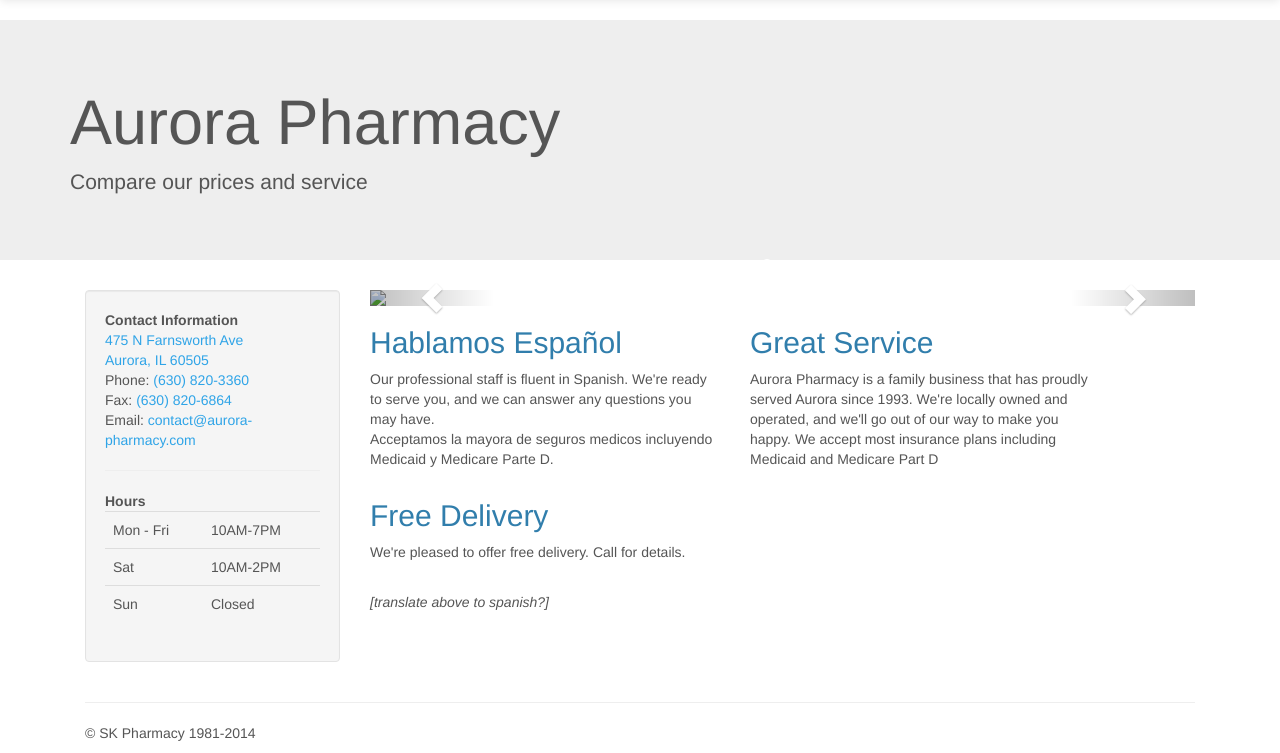
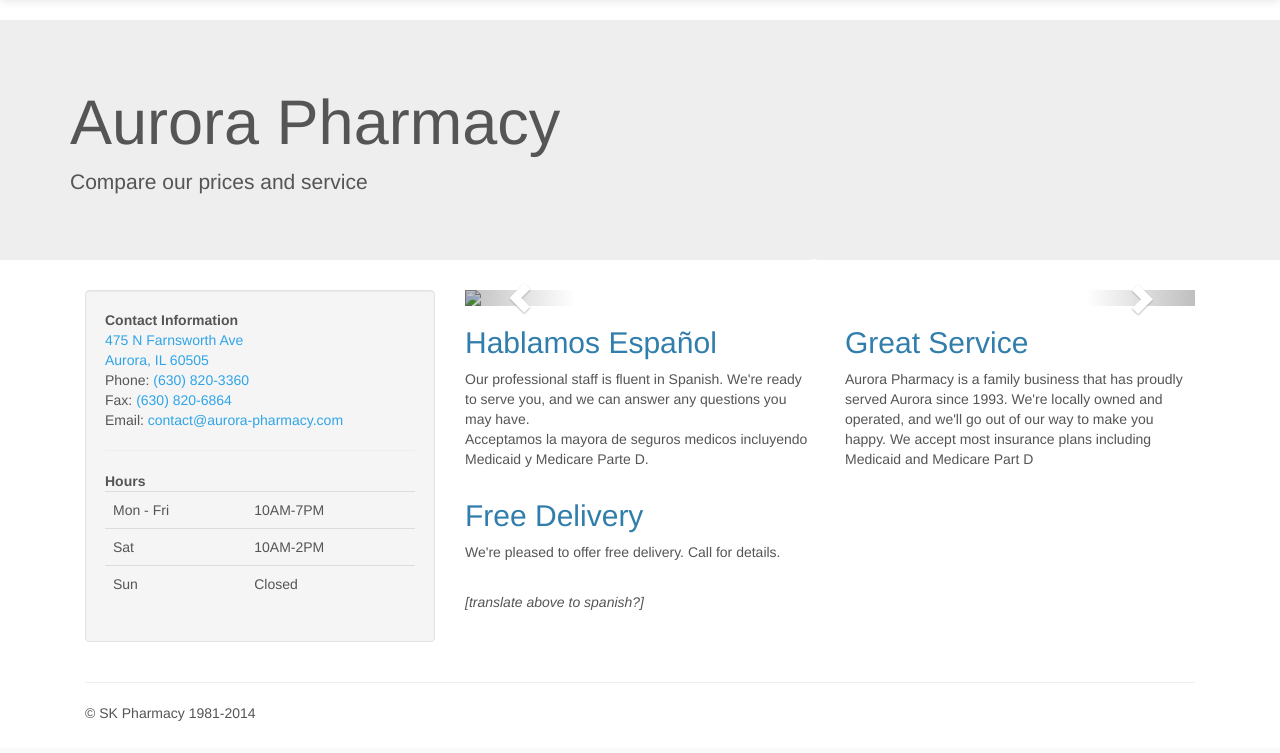
Before and after one commit to sameermanek/aurora-pharmacy, a PHP site: page / in a window 1280 px wide. Shown: the part 52-805 px from the top of the page. After the commit the page ends 773 px from the top, so only its background shows below. Run offline with PHP 8.4, Linux system fonts and the light colour scheme; some libraries are stand-ins or nearby versions.

Commit message:
changed width of well

```diff
--- a/index.php
+++ b/index.php
@@ -12,7 +12,7 @@ include_once "header.php";
 
 <div class="container">
   <div class="row-fluid">
-    <div class="col-md-3">
+    <div class="col-md-4">
       <div class="well sidebar-nav">
         <ul class="nav nav-list">
           <li class="nav-header"><strong>Contact Information</strong></li>
@@ -50,7 +50,7 @@ include_once "header.php";
         </ul>
       </div>
     </div>
-    <div class="col-md-9">
+    <div class="col-md-8">
       <div id="carousel" class="carousel slide" data-rise="carousel">
         <ol class="carousel-indicators">
           <li data-target="#carousel" data-slide-to="0" class="active"></li>
```
